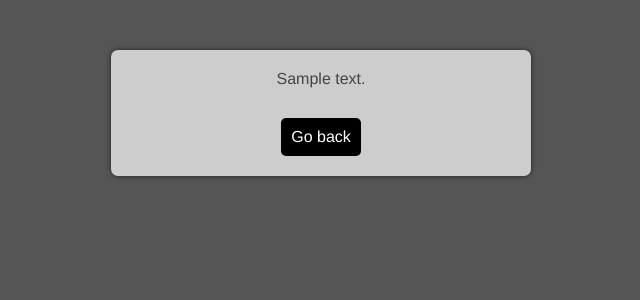
After one commit to webvalley2013/nanothings, a Django app: template userinterface/templates/loginerr.html in a window 1280 px wide. The commit adds this page. Shown: the top 300 px of the page, without its empty margins (319-959 px from the left). Run offline with Django 3.2, Linux system fonts and the light colour scheme; the template is opened without the code that fills it: most values are stand-ins (such as "Sample title", 1, 10 or a date in 2020).

Commit message:
added login and logout functionality

```diff
--- a/nanothings/urls.py
+++ b/nanothings/urls.py
@@ -7,6 +7,8 @@ admin.autodiscover()
 urlpatterns = patterns('',
     url(r'^process/', include('process.urls')),
     url(r'^ui/', include('userinterface.urls')),
+    (r'^accounts/login/$', 'userinterface.views.login_view'),
+    (r'^accounts/logout/$', 'userinterface.views.logout_view'),
 
     # Uncomment the admin/doc line below to enable admin documentation:
     # url(r'^admin/doc/', include('django.contrib.admindocs.urls')),
--- /dev/null
+++ b/userinterface/templates/loginerr.html
@@ -0,0 +1,62 @@
+{% load staticfiles %}
+<!DOCTYPE html>
+<html>
+<head>
+    <title>Login Error</title>
+    <style type="text/css">
+        body{
+            overflow: hidden;
+            font-family: Helvetica, Arial;
+            background-color: #555;
+        }
+
+        #dialog {
+            background-color: #cdcdcd;
+            color: #444;
+            border-radius: 7px;
+            box-shadow: 0 0 5px #222;
+            text-align: center;
+            margin: 50px auto;
+            width: 30%;
+            padding: 20px;
+        }
+
+        #ret {
+            display: inline-block;
+            text-decoration: none;
+            background-color: #000;
+            color: #fff;
+            border-radius: 5px;
+            padding: 10px;
+            margin-top: 30px;
+
+            -moz-transition: background-color 500ms;
+            transition: background-color 500ms;
+        }
+
+        #ret:hover {
+            background-color: #002a80;
+        }
+    </style>
+
+    <!-- HTML5 shiv, for IE6-8 support of HTML5 elements -->
+    <!--[if lt IE 9]>
+        <script src="userinterface/js/html5shiv.js"></script>
+  	<![endif]-->
+
+        <script type="text/javascript" src="{% static "userinterface/js/jquery.min.js" %}"></script>
+        <script type="text/javascript">
+            (function($){
+                $(document).ready(function(){
+                    $("#dialog").hide().fadeIn(500);
+                });
+            })(jQuery);
+        </script>
+</head>
+<body>
+    <div id="dialog">
+        {{ text }}<br />
+        <a href="/ui/" id="ret">Go back</a>
+    </div>
+</body>
+</html>
```
Also changed, not shown: process/views.py (+10 -1 lines), userinterface/templates/index.html (+17 -6 lines), userinterface/views.py (+32 -0 lines).
